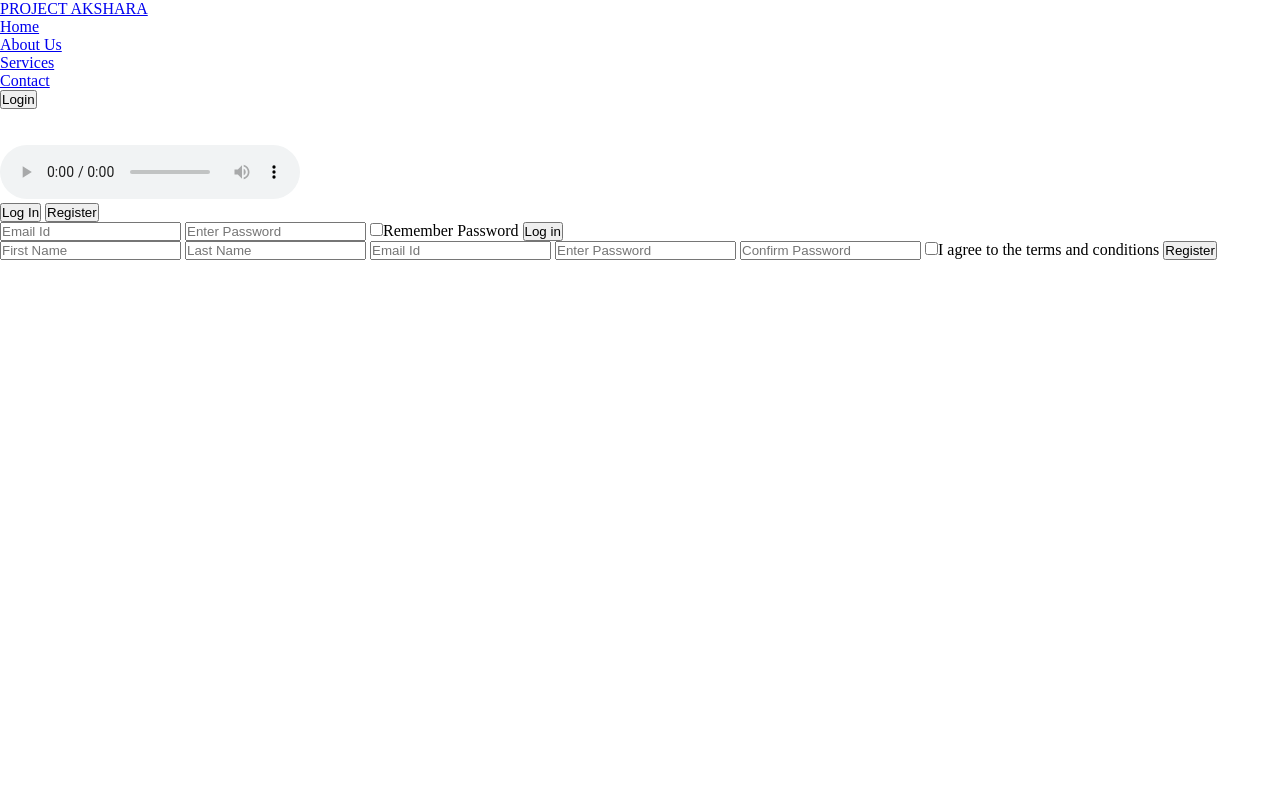
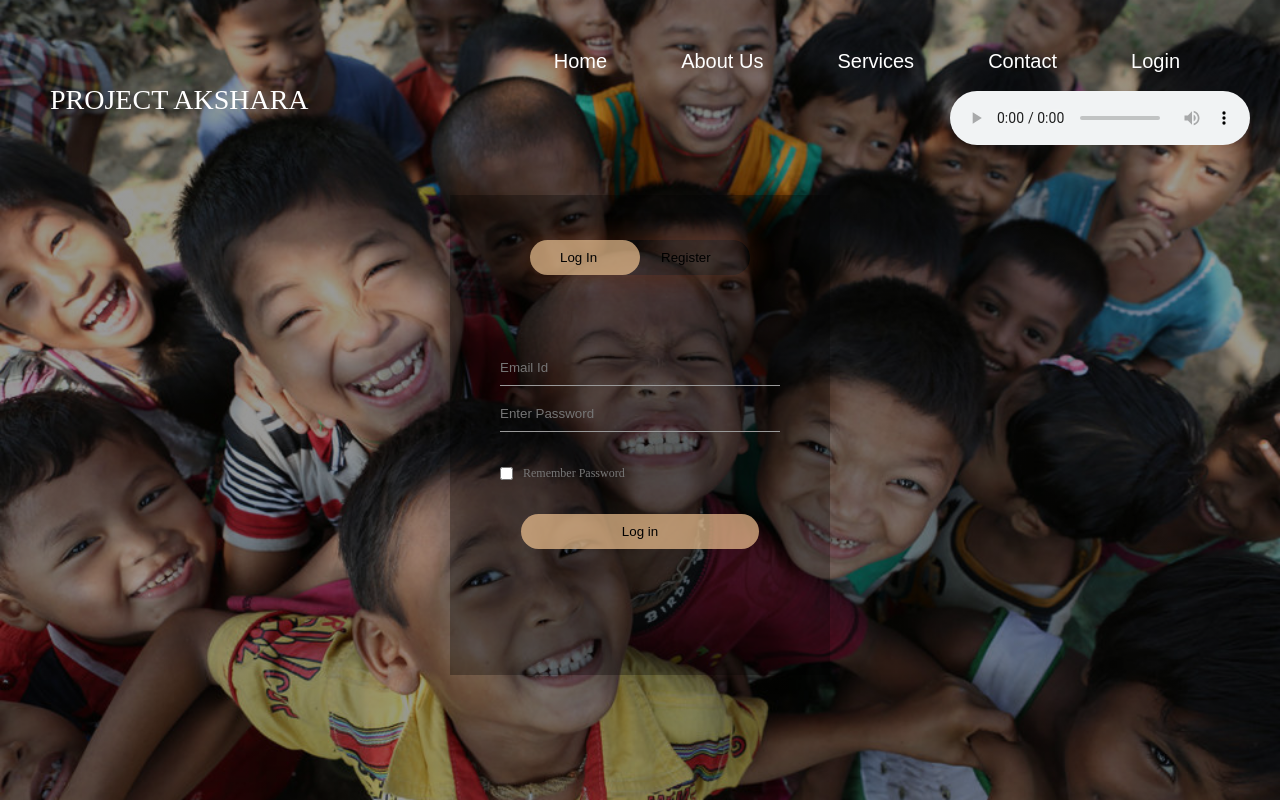
Before and after one commit to Prajna-Ramamurthy/Kodikon-Hackathon-Project, a plain HTML site: page index.html in a window 1280 px wide. Drawn offline with Linux system fonts and the light colour scheme.

Commit message:
Add files via upload

```diff
--- a/style.css
+++ b/style.css
@@ -1,39 +1,178 @@
+
 *
 {
     margin: 0;
     padding: 0;
+    box-sizing: border-box;
 }
-body {
-    background-size: cover;
-    background-repeat: no-repeat;
-    height: 100vh;
-    background-attachment: fixed;
+.full-page
+{
+    height: 100%;
+	width: 100%;
+	background-image: linear-gradient(rgba(0,0,0,0.4),rgba(0,0,0,0.4)),url(backimage.jpg);
+	background-position: center;
+	background-size: cover;
+	position: absolute;
+}
+.navbar
+{
+    display: flex;
+    align-items: center;
+    padding: 20px;
+    padding-left: 50px;
+    padding-right: 30px;
+    padding-top: 50px;
+}
+nav
+{
+    flex: 1;
+    text-align: right;
+}
+nav ul
+{
+    display: inline-block;
+    list-style: none;
+}
+nav ul li
+{
+    display: inline-block;
+    margin-right: 70px;
+}
+nav ul li a
+{
+    text-decoration: none;
+    font-size: 20px;
+    color: white;
+    font-family: sans-serif;
+}
+nav ul li button
+{
+    font-size: 20px;
+    color: white;
+    outline: none;
+    border: none;
+    background: transparent;
+    cursor: pointer;
+    font-family: sans-serif;
+}
+nav ul li button:hover
+{
+    color: aqua;
+}
+nav ul li a:hover
+{
+    color: aqua;
+}
+a
+{
+    text-decoration: none;
+    color: white;
+    font-size: 28px;
 }
 
-#front-text {
-    font-size: 35px;
-    color: white;
-    font-weight: bolder;
-    text-shadow: 1px 1px 1px black;
-    display: block;
-    position: relative;
-    margin-bottom: 5%;
-    margin-top: 15%;
+.form-box
+{
+    width:380px;
+	height:480px;
+	position:relative;
+	margin:2% auto;
+	background:rgba(0, 0, 0, 0.3);
+	padding:10px;
+    overflow: hidden;
 }
 
-#rate-value {
-    float: right;
+.button-box
+{
+	width:220px;
+	margin:35px auto;
+	position:relative;
+	box-shadow: 0 0 20px 9px #ff61241f;
+	border-radius: 30px;
 }
-
-#pitch-value {
-    float: right;
+.toggle-btn
+{
+	padding:10px 30px;
+	cursor:pointer;
+	background:transparent;
+	border:0;
+	outline: none;
+	position: relative;
 }
-
-#foot {
-    font-size: 20px;
-    color: white;
-    font-weight: bolder;
-    display: block;
-    position: relative;
-    margin-top: 1%;
+#btn
+{
+	top: 0;
+	left:0;
+	position: absolute;
+	width: 110px;
+	height: 100%;
+	background: #f3c693b0;
+	border-radius: 30px;
+	transition: .5s;
 }
+.input-group-login
+{
+	top: 150px;
+	position:absolute;
+	width:280px;
+	transition:.5s;
+}
+.input-group-register
+{
+    top: 120px;
+	position:absolute;
+	width:260px;
+	transition:.5s;
+}
+.input-field
+{
+	width: 100%;
+	padding:10px 0;
+	margin:5px 0;
+	border-left:0;
+	border-top:0;
+	border-right:0;
+	border-bottom: 1px solid #999;
+	outline:none;
+	background: transparent;
+}
+.submit-btn
+{
+	width: 85%;
+	padding: 10px 30px;
+	cursor: pointer;
+	display: block;
+	margin: auto;
+	background: #f3c693b0;
+	border: 0;
+	outline: none;
+	border-radius: 30px;
+}
+.check-box
+{
+	margin: 30px 10px 34px 0;
+}
+span
+{
+	color:#777;
+	font-size:12px;
+	bottom:68px;
+	position:absolute;
+}
+#login
+{
+	left:50px;
+}
+#login input
+{
+	color:white;
+	font-size:15;
+}
+#register
+{
+	left:480px;
+}
+#register input
+{
+	color:white;
+	font-size: 15;
+}
```
